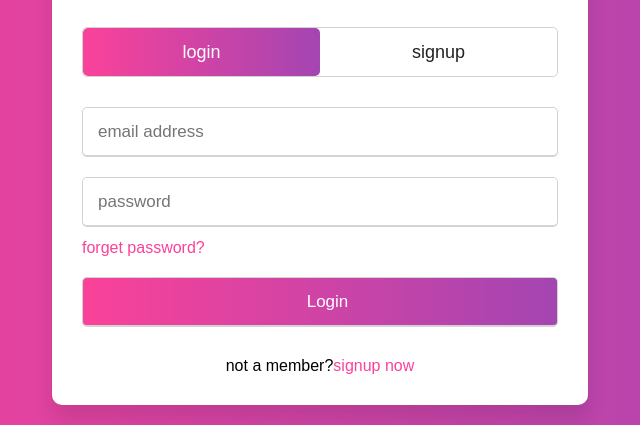
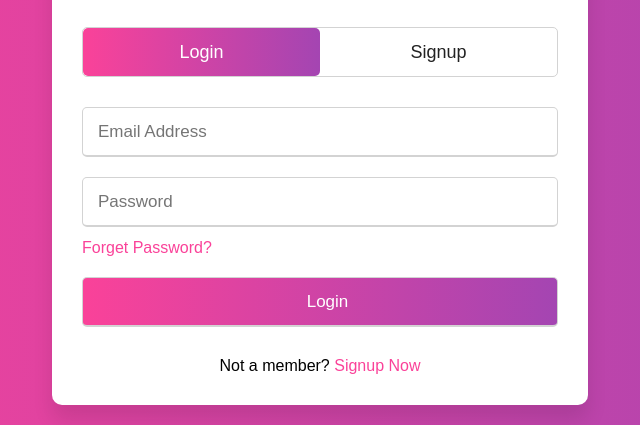
Before and after one commit to Shaghayegh-93/login-form, a plain HTML site: page index.html in a window 1280 px wide. Shown: the part 234-659 px from the top of the page, 320-960 px from the left. Drawn offline with Linux system fonts and the light colour scheme.

Commit message:
remove unused code

```diff
--- a/index.html
+++ b/index.html
@@ -9,6 +9,7 @@
 </head>
 <body>
     <div class="wrapper">
+
         <div class="title-text">
             <div class="title login">login form</div>
             <div class="title signup">signup form</div>
@@ -17,8 +18,8 @@
         <div class="slide-controls">
             <input type="radio" name="slider" id="login" checked>
             <input type="radio" name="slider" id="signup">
-            <label for="login" class="slide login">login</label>
-            <label for="signup" class="slide signup">signup</label>
+            <label for="login" class="slide login">Login</label>
+            <label for="signup" class="slide signup">Signup</label>
             <div class="slide-tab"></div>
 
         </div>
@@ -27,31 +28,31 @@
             <div class="form-inner">
                 <form action="#" class="login">
                     <div class="field">
-                        <input type="text" placeholder="email address" required>
+                        <input type="text" placeholder="Email Address" required>
                     </div>
                     <div class="field">
-                        <input type="password" placeholder="password"required>
+                        <input type="password" placeholder="Password"required>
                     </div>
-                    <div class="pass-link"><a href="#">forget password?</a></div>
+                    <div class="pass-link"><a href="#">Forget Password?</a></div>
                     <div class="field">
-                        <input type="submit" value="login">
+                        <input type="submit" value="Login">
                     </div>
-                    <div class="signup-link">not a member?<a href="#">signup now</a></div>
+                    <div class="signup-link">Not a member? <a href="#">Signup Now</a></div>
 
                 </form>
                 <form action="#" class="signup">
                     <div class="field">
-                        <input type="text" placeholder="email address" required>
+                        <input type="text" placeholder="Email Address" required>
                     </div>
                     <div class="field">
-                        <input type="password" placeholder="password"required>
+                        <input type="password" placeholder="Password"required>
                      </div>
 
                      <div class="field">
-                            <input type="password" placeholder="confirm password"required>
+                            <input type="password" placeholder="Confirm Password"required>
                         </div>
                     <div class="field">
-                        <input type="submit" value="signup">
+                        <input type="submit" value="Signup">
                     </div>
 
 
--- a/js/main.js
+++ b/js/main.js
@@ -10,14 +10,12 @@ const loginText=document.querySelector(".title-text .login");
 
 signupBtn.addEventListener("click",()=>{
     loginForm.style.marginLeft="-50%";
-    // signupText.style.marginLeft="-50%";
     loginText.style.marginLeft="-50%"
 
 })
 loginBtn.addEventListener("click",()=>{
     loginForm.style.marginLeft="0%";
     loginText.style.marginLeft="0%"
-    // signupText.style.marginLeft="-50%";
 
 
 })
```
Also changed, not shown: css/main.css (+1 -19 lines).
